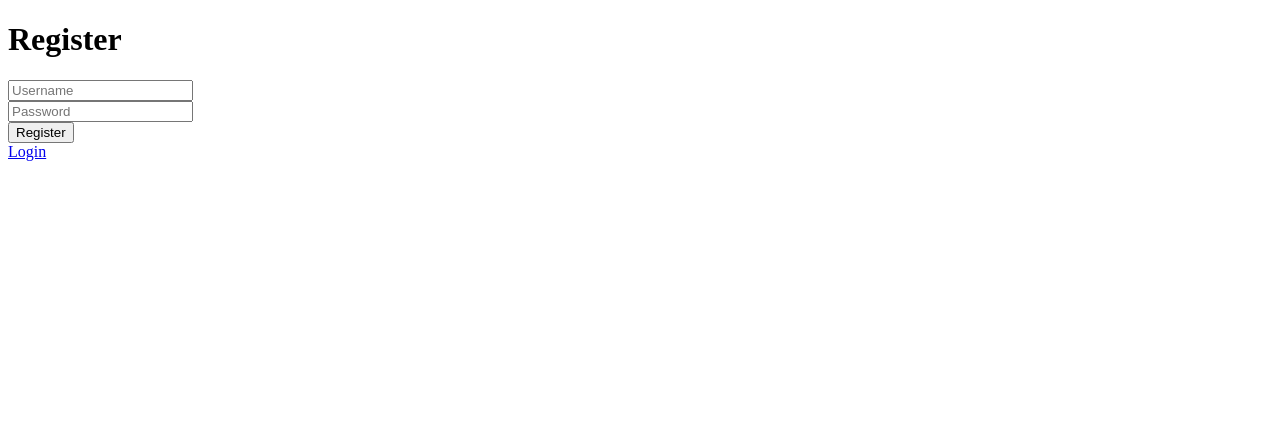
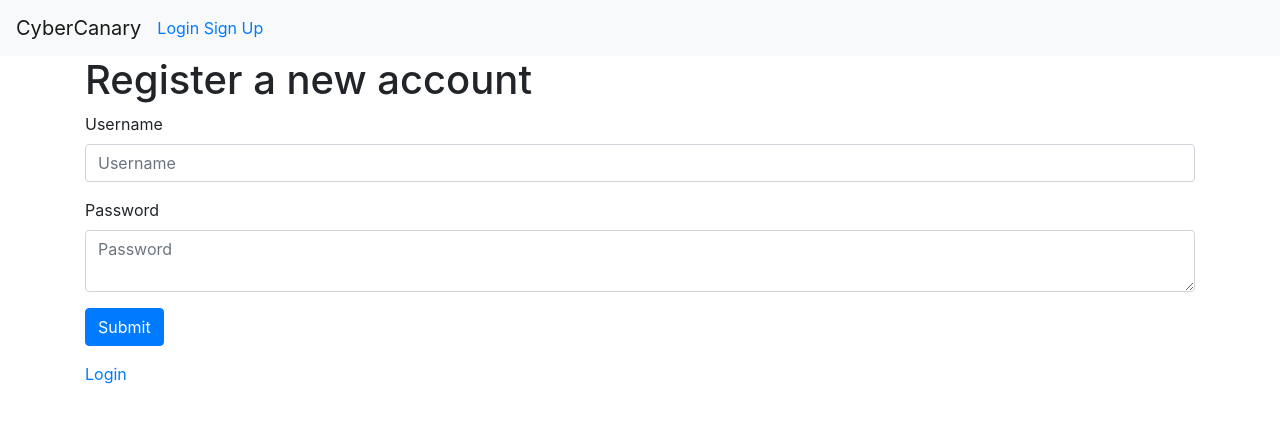
Before and after one commit to Zackaryia/CyberCanary, a Flask app: page /register in a window 1280 px wide. Shown: the top 423 px of the page. Run offline with Flask 3, Linux system fonts and the light colour scheme; some libraries are stand-ins or nearby versions.

Commit message:
fixed error messages, navbar conditionally hides pages

```diff
--- a/app.py
+++ b/app.py
@@ -3,16 +3,21 @@ from flask import Flask, render_template, request, url_for, flash, redirect, ses
 from werkzeug.exceptions import abort
 from flask_sqlalchemy import SQLAlchemy
 from werkzeug.security import generate_password_hash, check_password_hash
+#Task list:
+#make stuff prettier
+#threat classes for each project, and threat class pages
+#figure out how to relate threat classes to multiple projects "the sql way"
 
 app = Flask(__name__)
 app.config['SECRET_KEY'] = 'password'
+user = None
 
 @app.route('/')
 def index():
     conn = get_db_connection()
     posts = conn.execute('SELECT * FROM posts').fetchall()
     conn.close()
-    return render_template('index.html', posts=posts)
+    return render_template('index.html', posts=posts, user=user)
 
 @app.route('/login', methods=['GET', 'POST'])
 def login():
@@ -21,16 +26,18 @@ def login():
         password = request.form['password']
         conn = get_db_connection()
         conn.row_factory = sqlite3.Row
-        user = conn.execute('SELECT * FROM User WHERE username = ?',(username,)).fetchone()
+        userinfo = conn.execute('SELECT * FROM User WHERE username = ?',(username,)).fetchone()
         conn.commit()
         conn.close()
-        print(user, username, password)
-        if user and user['password'] == password:
-            session['username'] = user['username']
-            session['user_id'] = user['id']
+        if userinfo and userinfo['password'] == password:
+            session['username'] = userinfo['username']
+            session['user_id'] = userinfo['id']
+            global user
+            user = userinfo['id']
             return redirect(url_for('projects'))
         else:
-            return 'Invalid username or password' #add page later to go back to login
+            flash('Invalid username or password')
+            return render_template('login.html')
     return render_template('login.html')
 
 @app.route('/register', methods=['GET', 'POST'])
@@ -47,7 +54,8 @@ def register():
         if user is None:
             cursor.execute('INSERT INTO User (username, password) VALUES (?, ?)',(username, password))
         else:
-            return 'Username is taken' #add a page later with button to go back
+            flash('Username is taken!')
+            return render_template('register.html')
         conn.commit()
         conn.close()
         return redirect(url_for('login'))
@@ -57,6 +65,8 @@ def register():
 def logout():
     session.pop('username', None)
     session.pop('user_id', None)
+    global user
+    user = None
     return redirect(url_for('login'))
 
 @app.route('/projects')
@@ -66,14 +76,14 @@ def projects():
         conn = get_db_connection()
         projects = conn.execute('SELECT * FROM projects WHERE accountID = ?',(account_id,)).fetchall()
         conn.close()
-        return render_template('projects.html', projects=projects, username=session['username'], accountID=session['user_id'])
+        return render_template('projects.html', projects=projects, username=session['username'], accountID=session['user_id'], user=user)
     else:
         return redirect(url_for('login'))
 
 @app.route('/<int:project_id>')
 def project(project_id):
     project = get_project(project_id)
-    return render_template('project.html', project=project)
+    return render_template('project.html', project=project, user=user)
 
 @app.route('/create', methods=('GET', 'POST'))
 def create():
@@ -90,7 +100,7 @@ def create():
             conn.commit()
             conn.close()
             return redirect(url_for('projects'))
-    return render_template('create.html')
+    return render_template('create.html', user=user)
 
 @app.route('/<int:id>/edit', methods=('GET', 'POST'))
 def edit(id):
@@ -110,7 +120,7 @@ def edit(id):
             conn.close()
             return redirect(url_for('projects'))
 
-    return render_template('edit.html', project=project)
+    return render_template('edit.html', project=project, user=user)
 
 def get_db_connection():
     conn = sqlite3.connect('database.db')
--- a/templates/base.html
+++ b/templates/base.html
@@ -19,19 +19,34 @@
         <div class="collapse navbar-collapse" id="navbarNav">
             <ul class="navbar-nav">
             <li class="nav-item active">
+                {% if user %}
+                <a href="{{ url_for('projects') }}" class="navbar-item">
+                    Projects
+                </a>
+                <a href="{{ url_for('logout') }}" class="navbar-item">
+                    Logout
+                </a>
+                {% else %}
                 <a href="{{ url_for('login') }}" class="navbar-item">
                     Login
                 </a>
                 <a href="{{ url_for('register') }}" class="navbar-item">
                     Sign Up
                 </a>
-                <a href="{{ url_for('logout') }}" class="navbar-item">
-                    Logout
-                </a>
+                {% endif %}
             </li>
             </ul>
         </div>
     </nav>
+    {% with messages = get_flashed_messages(with_categories=true) %}
+        {% if messages %}
+            {% for category, message in messages %}
+                <div class="alert alert-{{ category }}">
+                    {{ message }}
+                </div>
+            {% endfor %}
+        {% endif %}
+    {% endwith %}
     <div class="container">
         {% block content %} {% endblock %}
     </div>
--- a/templates/register.html
+++ b/templates/register.html
@@ -1,15 +1,24 @@
-<!DOCTYPE html>
-<html>
-<head>
-    <title>Register</title>
-</head>
-<body>
-    <h1>Register</h1>
-    <form method="post">
-        <input type="text" name="username" placeholder="Username" required><br>
-        <input type="password" name="password" placeholder="Password" required><br>
-        <button type="submit">Register</button>
-    </form>
-    <a href="{{ url_for('login') }}">Login</a>
-</body>
-</html>
+{% extends 'base.html' %}
+
+{% block content %}
+<h1>{% block title %} Register a new account {% endblock %}</h1>
+
+<form method="post">
+    <div class="form-group">
+        <label for="username">Username</label>
+        <input type="text" name="username"
+               placeholder="Username" class="form-control"
+               value="{{ request.form['username'] }}"></input>
+    </div>
+
+    <div class="form-group">
+        <label for="password">Password</label>
+        <textarea name="password" placeholder="Password"
+                  class="form-control">{{ request.form['password'] }}</textarea>
+    </div>
+    <div class="form-group">
+        <button type="submit" class="btn btn-primary">Submit</button>
+    </div>
+</form>
+<a href="{{ url_for('login') }}">Login</a>
+{% endblock %}
```
Also changed, not shown: templates/login.html (+24 -15 lines), database.db.
